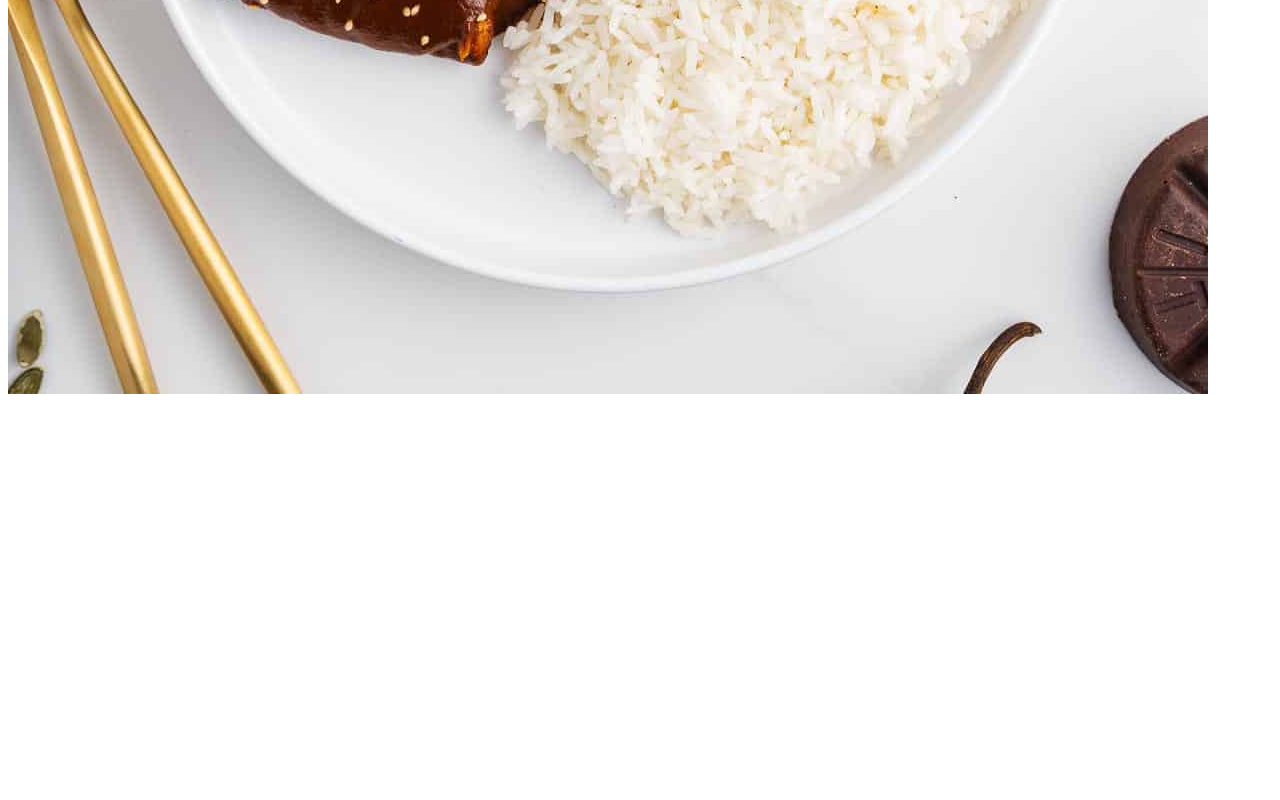
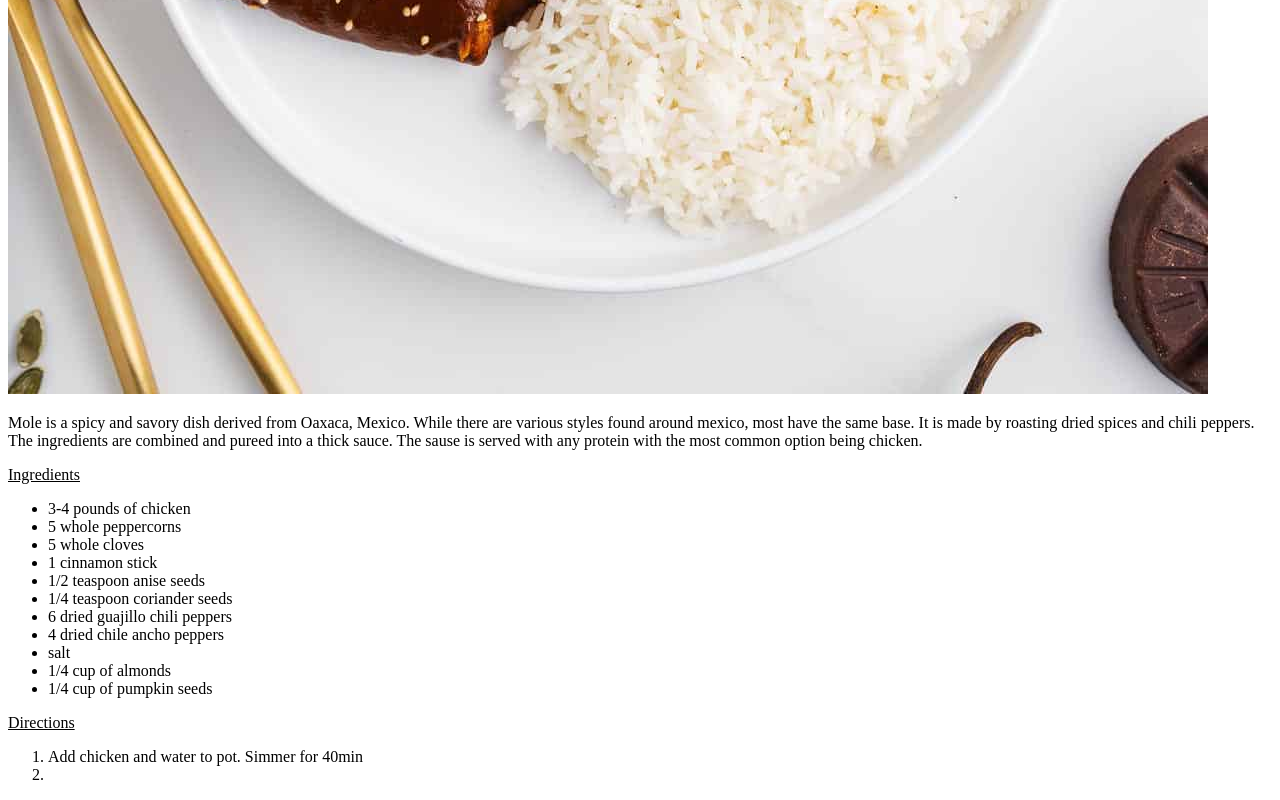
Before and after one commit to FredD16/odin-recipes, a plain HTML site: page recipes/mole.html in a window 1280 px wide. Shown: the part 886-1686 px from the top of the page. Before the commit the page ends 1292 px from the top, so only its background shows below. Drawn offline with Linux system fonts and the light colour scheme.

Commit message:
Finished mole recipe and made a bulgogi page

```diff
--- a/recipes/mole.html
+++ b/recipes/mole.html
@@ -1,11 +1,37 @@
 <!DOCTYPE html>
 <html lang="en">
     <head>
-
+        <title>Mole</title>
     </head>
 
     <body>
         <h1>Mole</h1>
         <img src="../images/mole.jpg" alt="Mole sauce served with chicken and rice">
+        <p>
+            Mole is a spicy and savory dish derived from Oaxaca, Mexico.  While there
+            are various styles found around mexico, most have the same base.  It is
+            made by roasting dried spices and chili peppers.  The ingredients are
+            combined and pureed into a thick sauce.  The sause is served with any
+            protein with the most common option being chicken.
+        </p>
+        <p><u>Ingredients</u></p>
+        <ul>
+            <li>3-4 pounds of chicken</li>
+            <li>5 whole peppercorns</li>
+            <li>5 whole cloves</li>
+            <li>1 cinnamon stick</li>
+            <li>1/2 teaspoon anise seeds</li>
+            <li>1/4 teaspoon coriander seeds</li>
+            <li>6 dried guajillo chili peppers</li>
+            <li>4 dried chile ancho peppers</li>
+            <li>salt</li>
+            <li>1/4 cup of almonds</li>
+            <li>1/4 cup of pumpkin seeds</li>
+        </ul>
+        <p><u>Directions</u></p>
+        <ol>
+            <li>Add chicken and water to pot. Simmer for 40min</li>
+            <li></li>
+        </ol>
     </body>
 </html>
```
Also changed, not shown: index.html (+1 -0 lines), recipes/bulgogi.html (added, +11 -0 lines), 1 other file.
